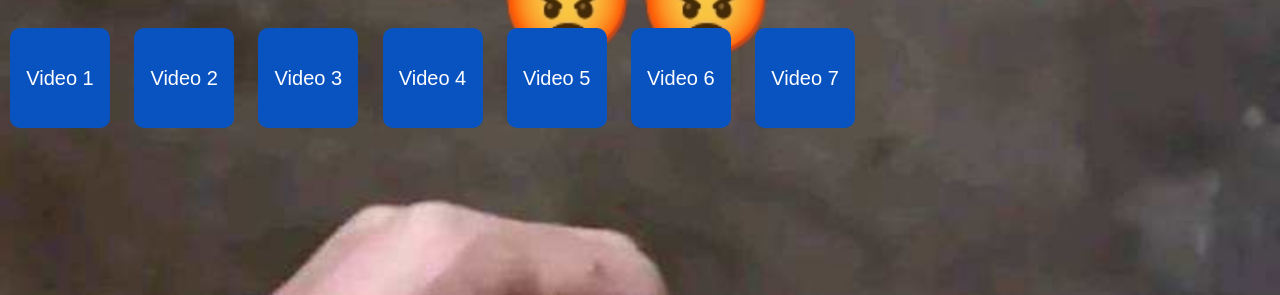
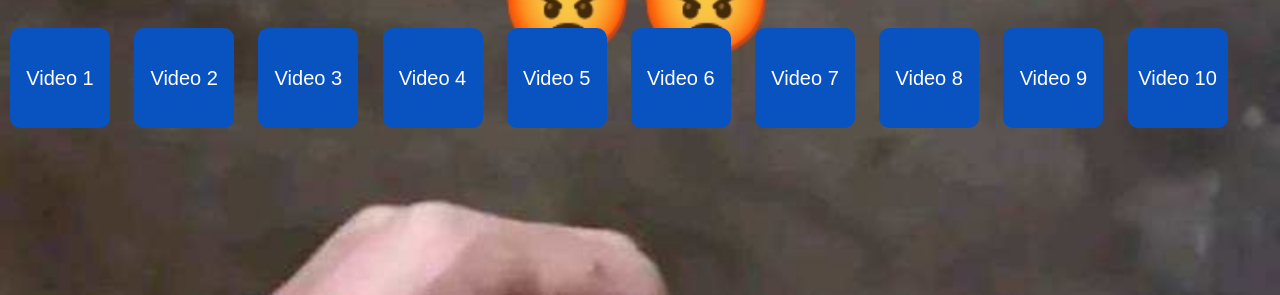
Before and after one commit to roy275/roy275.github.io, a plain HTML site: page index.html in a window 1280 px wide. Shown: the part 505-800 px from the top of the page. Drawn offline with Linux system fonts and the light colour scheme.

Commit message:
Add files via upload

```diff
--- a/index.html
+++ b/index.html
@@ -88,6 +88,9 @@
   <button onclick="playVideo('video5.mp4')">Video 5</button>
    <button onclick="playVideo('video6.mp4')">Video 6</button>
    <button onclick="playVideo('video7.mp4')">Video 7</button>
+   <button onclick="playVideo('video7.mp4')">Video 8</button>
+   <button onclick="playVideo('video7.mp4')">Video 9</button>
+   <button onclick="playVideo('video7.mp4')">Video 10</button>
 </div>
 
 <script>
```
